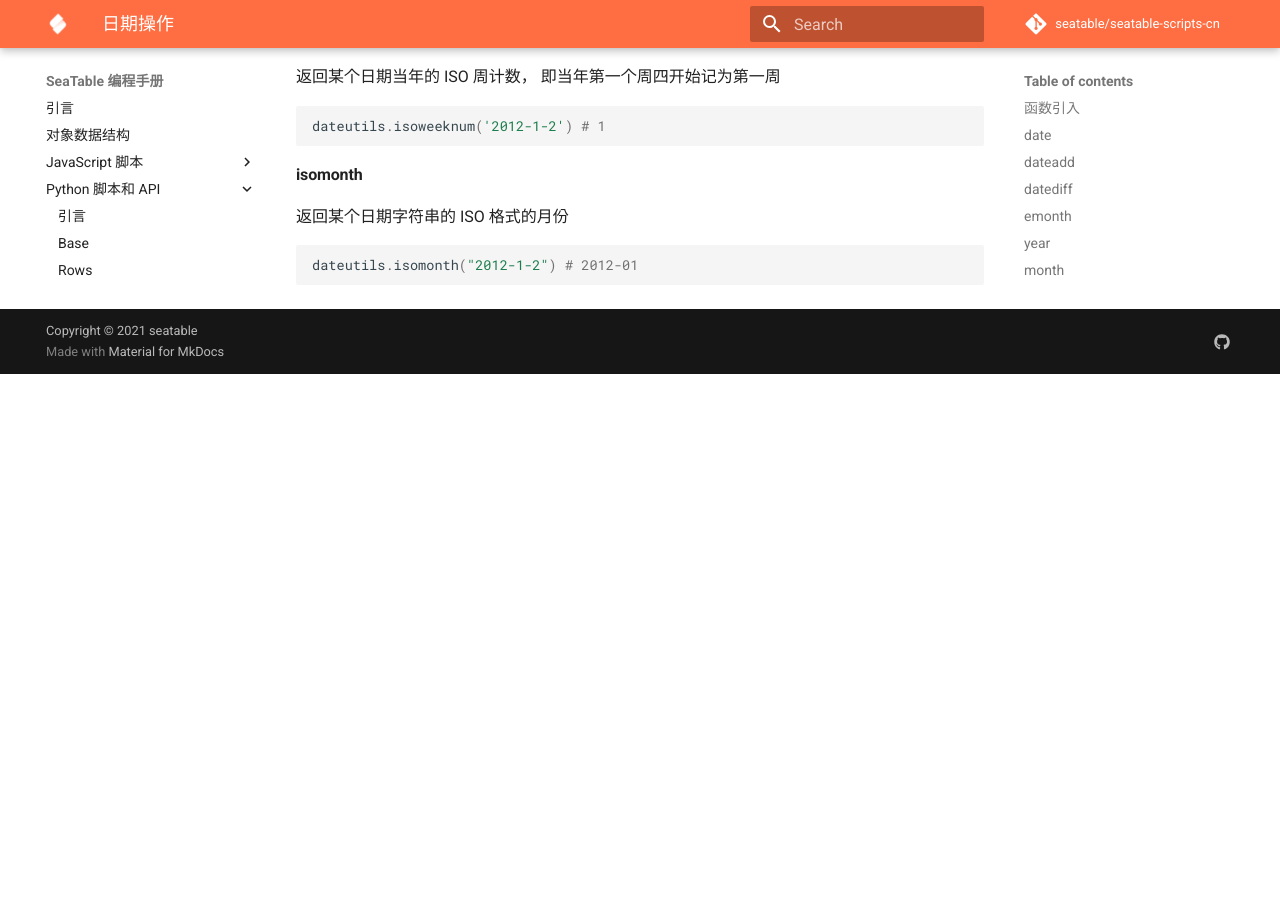
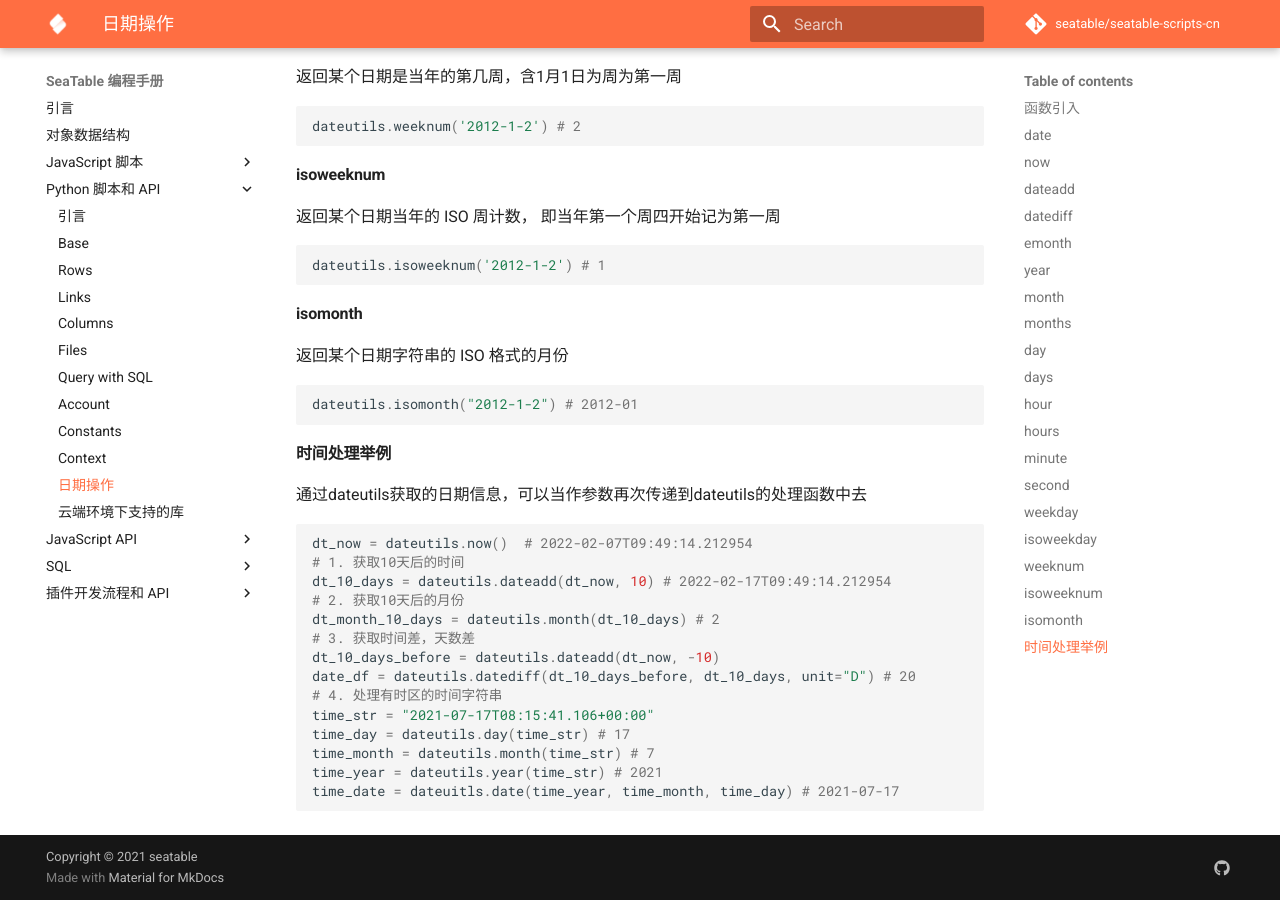
Before and after one commit to seatable/seatable-scripts-cn, an MkDocs documentation site: the page built from manual/python/dateutils.md, in a window 1280 px wide and 900 px high, scrolled down 3061 px. Built offline with MkDocs 1.6.1 and Material for MkDocs 9.7.7, drawn with Linux system fonts in a browser that asks for light colours; comment, search, counter and statistics services are not loaded; before the commit the page ends 3435 px from its top, so only the background shows below that; some of the changed text lies outside the part shown.

Commit message:
Update dateutils.md

````diff
--- a/manual/python/dateutils.md
+++ b/manual/python/dateutils.md
@@ -14,6 +14,14 @@
 
 ```python
 dateutils.date(2020, 5, 16) # 2020-05-16
+```
+
+#### now
+
+返回 ISO 格式化的当前日期
+
+```python
+dateutils.now() # 2022-02-07T09:44:00.034494
 ```
 
 #### dateadd
@@ -176,3 +184,24 @@
 ~~~python
 dateutils.isomonth("2012-1-2") # 2012-01
 ~~~
+
+#### 时间处理举例
+
+通过dateutils获取的日期信息，可以当作参数再次传递到dateutils的处理函数中去
+
+```python
+dt_now = dateutils.now()  # 2022-02-07T09:49:14.212954
+# 1. 获取10天后的时间
+dt_10_days = dateutils.dateadd(dt_now, 10) # 2022-02-17T09:49:14.212954
+# 2. 获取10天后的月份
+dt_month_10_days = dateutils.month(dt_10_days) # 2
+# 3. 获取时间差，天数差
+dt_10_days_before = dateutils.dateadd(dt_now, -10)
+date_df = dateutils.datediff(dt_10_days_before, dt_10_days, unit="D") # 20
+# 4. 处理有时区的时间字符串
+time_str = "2021-07-17T08:15:41.106+00:00"
+time_day = dateutils.day(time_str) # 17
+time_month = dateutils.month(time_str) # 7
+time_year = dateutils.year(time_str) # 2021
+time_date = dateuitls.date(time_year, time_month, time_day) # 2021-07-17
+```
````
